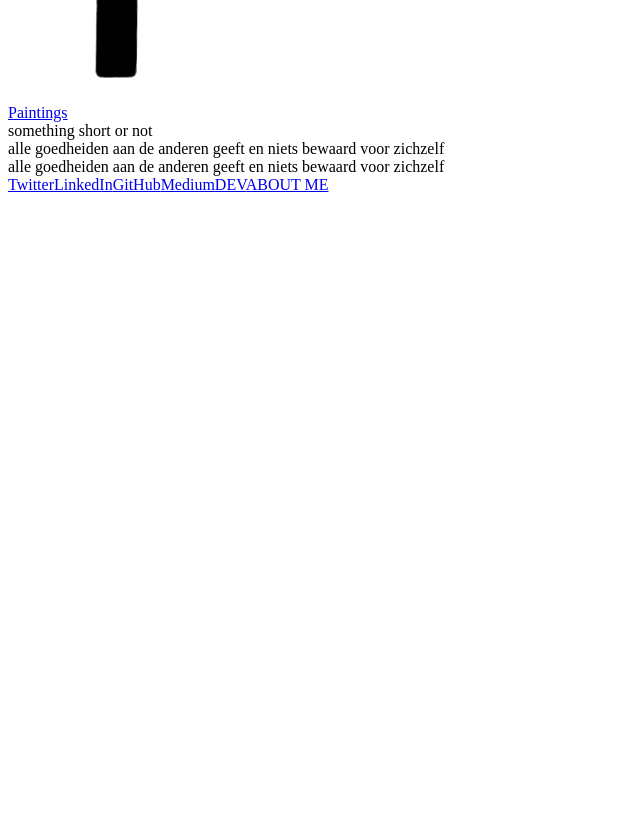
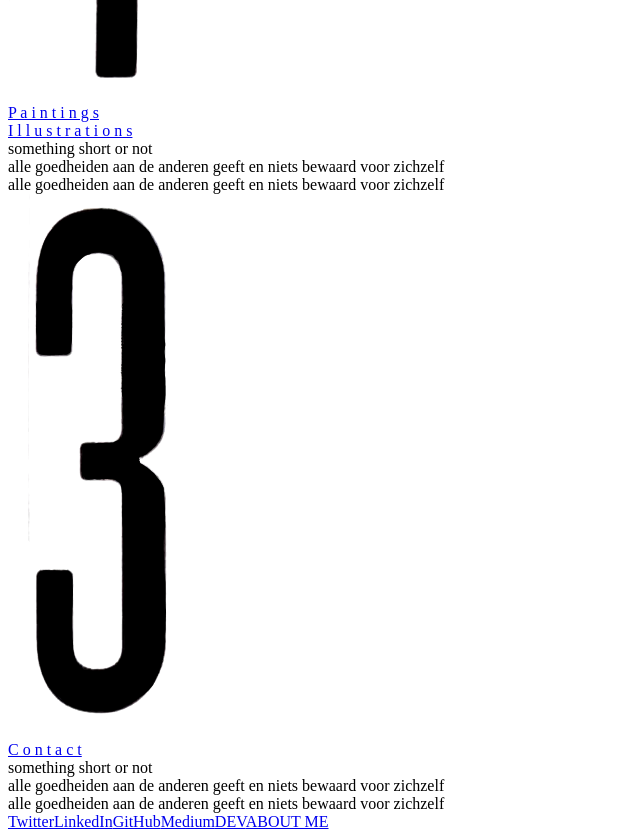
Before and after one commit to kurumlu/ozge-akarsu, a Next.js app: page / in a window 1280 px wide. Shown: the part 2360-3199 px from the top of the page, without its empty margins (0-640 px from the left). Before the commit the page ends 2562 px from the top, so only its background shows below. Built offline with nearby package versions, Linux system fonts and the light colour scheme; a web font is replaced by a local one.

Commit message:
5th grid

```diff
--- a/components/grid.tsx
+++ b/components/grid.tsx
@@ -8,7 +8,12 @@ import dort from '../public/images/4.png';
 // import bayan from '../public/images/bayan.jpg';
 
 const Grid = () => {
-  const renderGridElement = (href: string, title: string, imageSource: any) => (
+  const renderGridElement = (
+    href: string,
+    title: string,
+    imageSource: any,
+    secondTitle = ''
+  ) => (
     <div className="border border-white  border-l-black  h-80 lg:h-128 relative">
       <div className="mt-8 lg:mt-12 lg:pr-4 mb-10 pl-1 w-2/5">
         <Image
@@ -29,7 +34,7 @@ const Grid = () => {
           rel="noreferrer"
         >
           {title}
-          {/*  <span className={'ml-1 invisible lg:visible'}>....</span> */}
+          {secondTitle ? <div className="ml-4">{secondTitle}</div> : null}
         </a>
         <div className={'text-xxs lg:text-xs ml-2 my-0.5'}>
           something short or not
@@ -46,12 +51,18 @@ const Grid = () => {
   );
 
   return (
-    <div className="font-ibm text-sm container mx-auto lg:max-w-4xl">
-      <div className="grid grid-cols-4 gap-4 min-h-60">
+    <div className="font-ibm text-sm container mx-auto lg:max-w-6xl">
+      <div className="grid grid-cols-5 min-h-60">
         {renderGridElement('/aboutMe', 'A b o u t m e', bir)}
-        {renderGridElement('#', 'A n i m a t i o n s', iki)}
-        {renderGridElement('#', 'G i f s / I l l u s t r a t i o n s', uc)}
-        {renderGridElement('#', 'Paintings', dort)}
+        {renderGridElement('#', 'F i l m s', iki)}
+        {renderGridElement('#', 'G i f s ', uc)}
+        {renderGridElement(
+          '#',
+          'P a  i n t i n g s',
+          dort,
+          'I l l u s t r a t i o n s'
+        )}
+        {renderGridElement('#', 'C o n t a c t ', uc)}
       </div>
     </div>
   );
```
